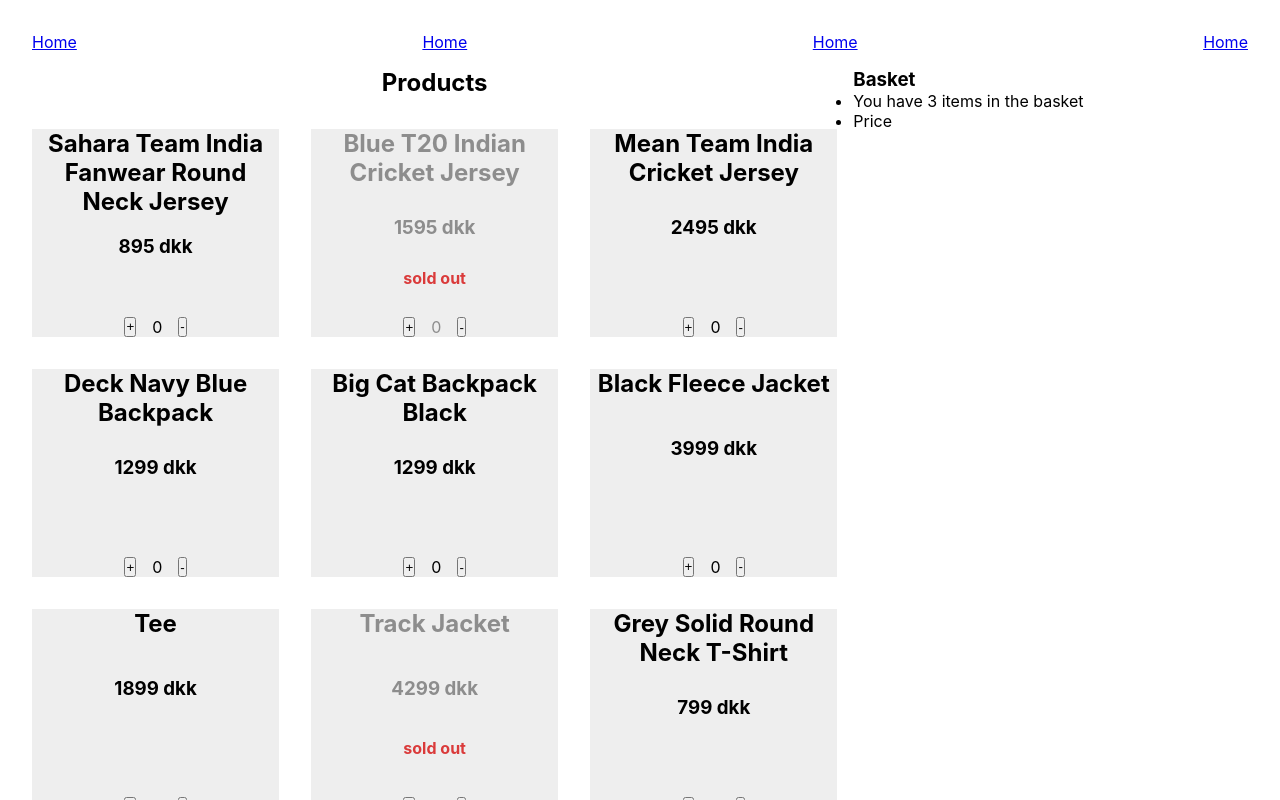
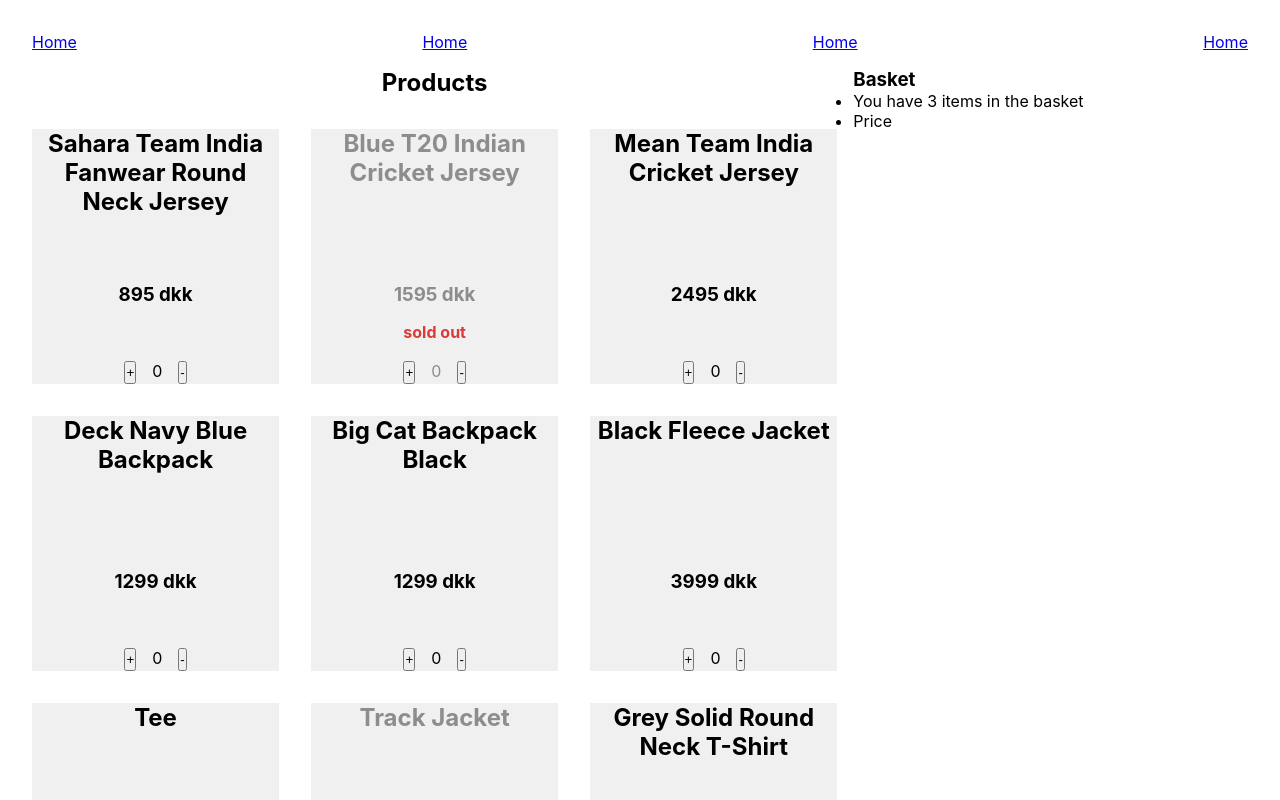
Before and after one commit to filepeno/react-in-class, a React (Create React App) app: page / in a window 1280 px wide. Shown: the top 800 px of the page. Built offline with nearby package versions, Linux system fonts and the light colour scheme.

Commit message:
changed product display to grid

```diff
--- a/src/App.css
+++ b/src/App.css
@@ -24,12 +24,12 @@
 
 .Product {
   min-height: 13rem;
-  display: flex;
-  flex-direction: column;
-  justify-content: space-between;
-  align-items: center;
+  display: grid;
+  grid-template-rows: 6fr 1fr 1fr 1fr;
+  gap: 1rem;
+  justify-items: center;
   text-align: center;
-  background-color: rgb(238, 238, 238);
+  background-color: rgb(240, 240, 240);
 }
 
 .Product.soldout {
```
